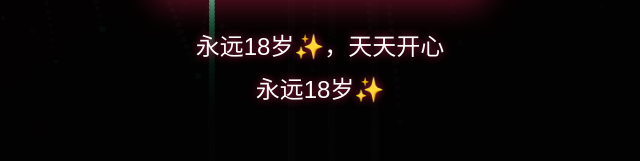
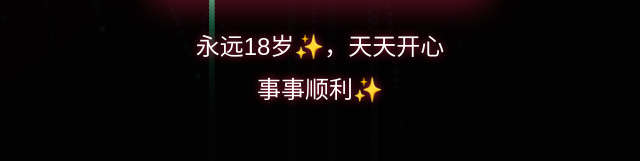
Before and after one commit to hyLan129-u/hyLan129-u.github.io, a plain HTML site: page index.html in a window 1280 px wide. Shown: the part 629-790 px from the top of the page, 320-960 px from the left. Drawn offline with Linux system fonts and the light colour scheme.

Commit message:
Update index.html

```diff
--- a/index.html
+++ b/index.html
@@ -91,7 +91,7 @@
     <h1 class="main-title">大美女，生日快乐！</h1>
     <!-- 替换这里的图片地址 -->
     <img class="photo" src="birthday.jpg" alt="生日照片">
-    <p class="words">永远18岁✨，天天开心<br>永远18岁✨</p>
+    <p class="words">永远18岁✨，天天开心<br>事事顺利✨</p>
 
     <script>
         // 1. 飘落爱心效果
```
